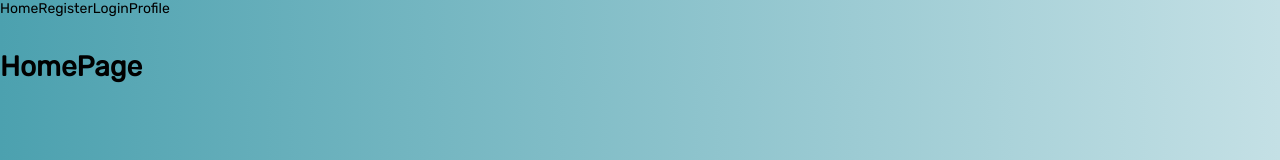
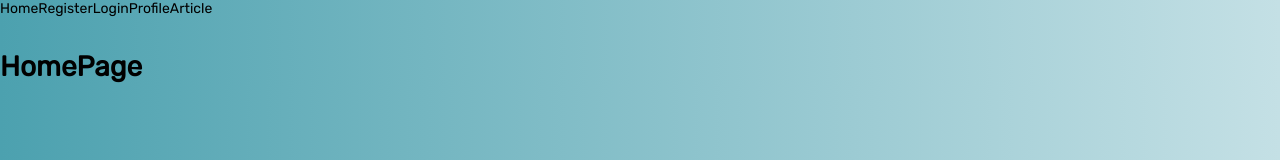
Before and after one commit to ThanWeb/Bantu-Si-Liar, a React app: page / in a window 1280 px wide. Shown: the top 160 px of the page. Built offline with nearby package versions, Linux system fonts and the light colour scheme.

Commit message:
menambahkan nav article

```diff
--- a/src/script/App.js
+++ b/src/script/App.js
@@ -5,6 +5,7 @@ import HomePage from './page/HomePage'
 import ProfilePage from './page/ProfilePage'
 import LoginPage from './page/LoginPage'
 import RegisterPage from './page/RegisterPage'
+import ArticlePage from './page/ArticlePage'
 
 function App () {
     return (
@@ -18,6 +19,7 @@ function App () {
                     <Route path='login' element={<LoginPage />} />
                     <Route path='register' element={<RegisterPage />} />
                     <Route path='profile' element={<ProfilePage />} />
+                    <Route path='article' element={<ArticlePage />} />
                 </Routes>
             </main>
             <footer>
--- a/src/script/component/Navigation.js
+++ b/src/script/component/Navigation.js
@@ -8,6 +8,7 @@ function Navigation () {
             <Link to='register'>Register</Link>
             <Link to='login'>Login</Link>
             <Link to='profile'>Profile</Link>
+            <Link to='article'>Article</Link>
         </nav>
     )
 }
```
